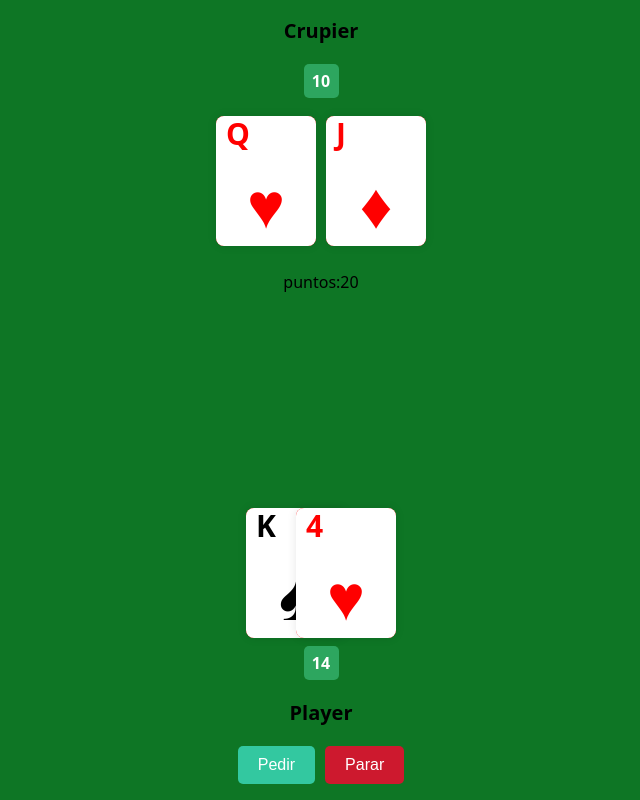
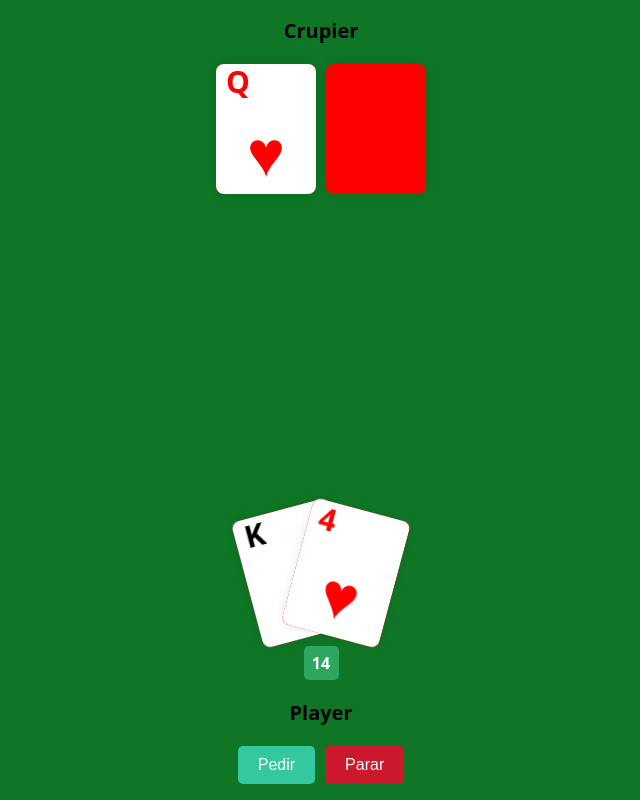
Before and after one commit to sanchezdev-1906/blackjack-estadistica, a React (Vite) app: page / in a window 1280 px wide. Both pictures are taken after a click on the button "Iniciar". Shown: the whole page, without its empty margins (319-959 px from the left). Built offline with nearby package versions, Linux system fonts and the light colour scheme.

Commit message:
estilos y mensajes

```diff
--- a/src/components/card.tsx
+++ b/src/components/card.tsx
@@ -1,31 +1,37 @@
-import { useState, type FC } from "react";
+import { type FC } from "react";
 
 interface Props {
   value: string;
+  hidden?: boolean;
   handPlayer?: boolean;
-  index: number;
+  indexTranslate?: number;
+  indexRotate?: number;
 }
-const Card: FC<Props> = ({ value, handPlayer, index }) => {
+const Card: FC<Props> = ({
+  value,
+  handPlayer,
+  indexTranslate,
+  indexRotate,
+  hidden = false,
+}) => {
   const number = value.slice(0, -1);
   const symbol = value[value.length - 1];
-  const [volteado, setVoltadeo] = useState("");
   return (
     <div
       className={
         "card " +
-        volteado +
+        (hidden ? " rotate " : "") +
         (symbol == "♥" || symbol == "♦" ? "red" : "black") +
         (handPlayer ? " hand-player" : "")
       }
       style={{
-        transform: `translateY(${index * -40}px)`,
-      }}
-      onClick={() => {
-        if (volteado == "") {
-          setVoltadeo(" rotate ");
-        } else {
-          setVoltadeo("");
-        }
+        transform: `${
+          handPlayer
+            ? `translateY(${
+                indexTranslate ? indexTranslate * -30 : 0
+              }px) rotateZ(${indexRotate ? indexRotate * 15 : 0}deg)`
+            : ""
+        } `,
       }}
     >
       <div className="card-content">
--- a/src/components/crupier.tsx
+++ b/src/components/crupier.tsx
@@ -18,10 +18,12 @@ const Player: FC<Props> = ({
   const [deck, setDeck] = useState<string[]>(initial);
   const [croupierPlayed, setCroupierPlayed] = useState(false);
   const [points, setPoints] = useState(0);
+  const [cardsRevealed, setCardsRevealed] = useState(1);
   useEffect(() => {
     setDeck(initial);
   }, [initial]);
   useEffect(() => {
+    setCardsRevealed(deck.length);
     if (!playerFolded || croupierPlayed) return;
     if (points >= 17) {
       onCrupierPlay();
@@ -70,13 +72,16 @@ const Player: FC<Props> = ({
   return (
     <div className="player">
       <span className="tag-name">Crupier</span>
-      <span className="points">10</span>
+      {playerFolded && <span className="points">{points}</span>}
       <div className="card-container">
         {deck.map((card, index) => (
-          <Card value={card} key={index} />
+          <Card
+            value={card}
+            key={index}
+            hidden={index + (playerFolded ? 0 : 1) < cardsRevealed}
+          />
         ))}
       </div>
-      <p>puntos:{points}</p>
     </div>
   );
 };
--- a/src/components/game.tsx
+++ b/src/components/game.tsx
@@ -12,6 +12,7 @@ const Game: FC<Props> = ({ onGameRestart }) => {
   const [playerPoints, setPlayerPoints] = useState(0);
   const [playerFolded, setPlayerFolded] = useState(false);
   const [croupierPlayed, setCroupierPlayed] = useState(false);
+  const [message, setMessage] = useState("");
   const [initialCards, setInitialCards] = useState<{
     player: string[];
     crupier: string[];
@@ -26,15 +27,15 @@ const Game: FC<Props> = ({ onGameRestart }) => {
   useEffect(() => {
     if (!croupierPlayed) return;
     if (playerPoints > 21 && croupierPoints > 21) {
-      console.log("pierden ambos");
+      setMessage("pierden ambos");
     } else if (playerPoints > 21) {
-      console.log("gana mesa");
+      setMessage("gana mesa");
     } else if (croupierPoints > 21) {
-      console.log("gana jugador");
+      setMessage("gana jugador");
     } else if (playerPoints < croupierPoints) {
-      console.log("gano mesa");
+      setMessage("gano mesa");
     } else {
-      console.log("gano jugador");
+      setMessage("gano jugador");
     }
   }, [croupierPlayed, croupierPoints, playerPoints]);
 
@@ -62,11 +63,6 @@ const Game: FC<Props> = ({ onGameRestart }) => {
 
   return (
     <div className="game">
-      {croupierPlayed && (
-        <div className="modal">
-          <button onClick={onGameRestart}>Reiniciar</button>
-        </div>
-      )}
       <Crupier
         playerFolded={playerFolded}
         setCrupierPoints={setCroupierPoints}
@@ -74,6 +70,13 @@ const Game: FC<Props> = ({ onGameRestart }) => {
         onCrupierPlay={handleCroupierPlay}
         initial={initialCards.crupier}
       />
+      {croupierPlayed && (
+        <div className="modal">
+          <p>{message}</p>
+
+          <button onClick={onGameRestart}>Reiniciar</button>
+        </div>
+      )}
       <Player
         onFold={handleFold}
         setPlayerPoints={setPlayerPoints}
--- a/src/components/player.tsx
+++ b/src/components/player.tsx
@@ -37,8 +37,9 @@ const Player: FC<Props> = ({ getCard, initial, onFold, setPlayerPoints }) => {
     setPlayerPoints(points);
     if (points >= 21) {
       setFolded(true);
+      onFold();
     }
-  }, [deck, setPlayerPoints]);
+  }, [deck, setPlayerPoints, onFold]);
   const handleFold = () => {
     setFolded(true);
     onFold();
@@ -47,17 +48,24 @@ const Player: FC<Props> = ({ getCard, initial, onFold, setPlayerPoints }) => {
     <div className="player">
       <div className="card-container">
         {deck.map((card, index) => {
+          // Distancia de translacion
           const center = (deck.length - 1) / 2;
           const distanceToCenter = Math.abs(index - center);
           const maxDistance = center;
           const weight = 1 - distanceToCenter / maxDistance; // 1 en el centro, 0 en los bordes
+
+          // Angulo de rotacion
+          const distanceFromCenter = index - center;
+          const maxDistanceR = center === 0 ? 1 : center; // evita división por cero
+          const indexRotate = distanceFromCenter / maxDistanceR; // -1 a 1
 
           return (
             <Card
               value={card}
               key={index}
               handPlayer={true}
-              index={weight} // pasa el valor al componente si lo necesitas
+              indexTranslate={weight}
+              indexRotate={indexRotate}
             />
           );
         })}
@@ -76,7 +84,9 @@ const Player: FC<Props> = ({ getCard, initial, onFold, setPlayerPoints }) => {
           >
             Pedir
           </button>
-          <button className="btn--folt" onClick={handleFold}>Parar</button>
+          <button className="btn--folt" onClick={handleFold}>
+            Parar
+          </button>
         </div>
       )}
     </div>
--- a/src/index.css
+++ b/src/index.css
@@ -70,6 +70,7 @@ button:hover {
   box-shadow: 0 0 10px rgba(0, 0, 0, 0.1);
   transition: transform 0.3s ease;
   transform-style: preserve-3d;
+  transform: rotateY(180deg);
 }
 
 .card .card-content {
@@ -85,10 +86,8 @@ button:hover {
 }
 
 .card.rotate {
-
-  transform: rotateY(180deg);
+  transform: rotateY(0deg);
 }
-
 
 .card.hand-player {
   margin: 0 -25px;
@@ -141,7 +140,7 @@ button:hover {
   display: flex;
   flex-direction: column;
   align-items: center;
-  gap: .5rem;
+  gap: 0.5rem;
   margin: 0 auto;
   width: 100%;
 }
```
